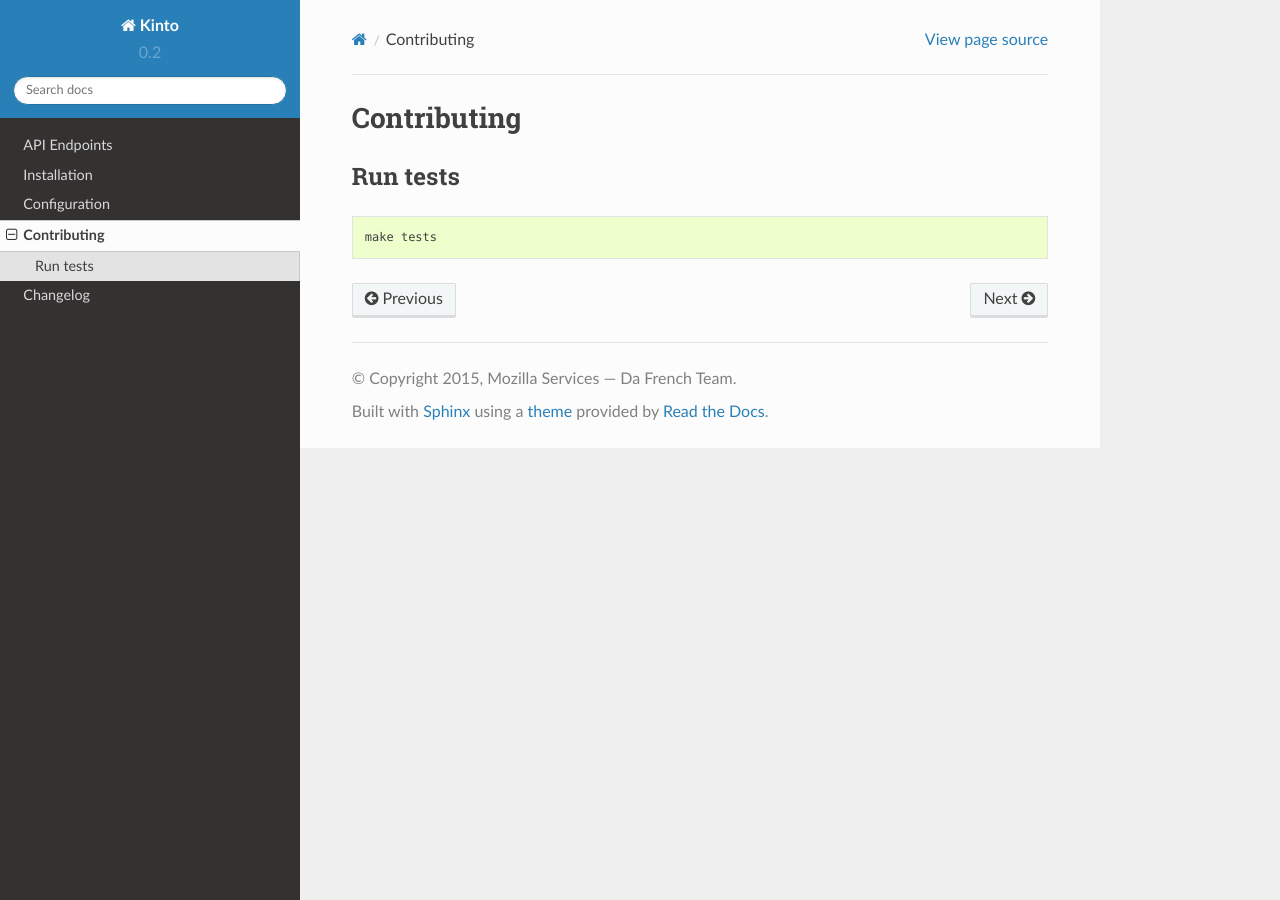
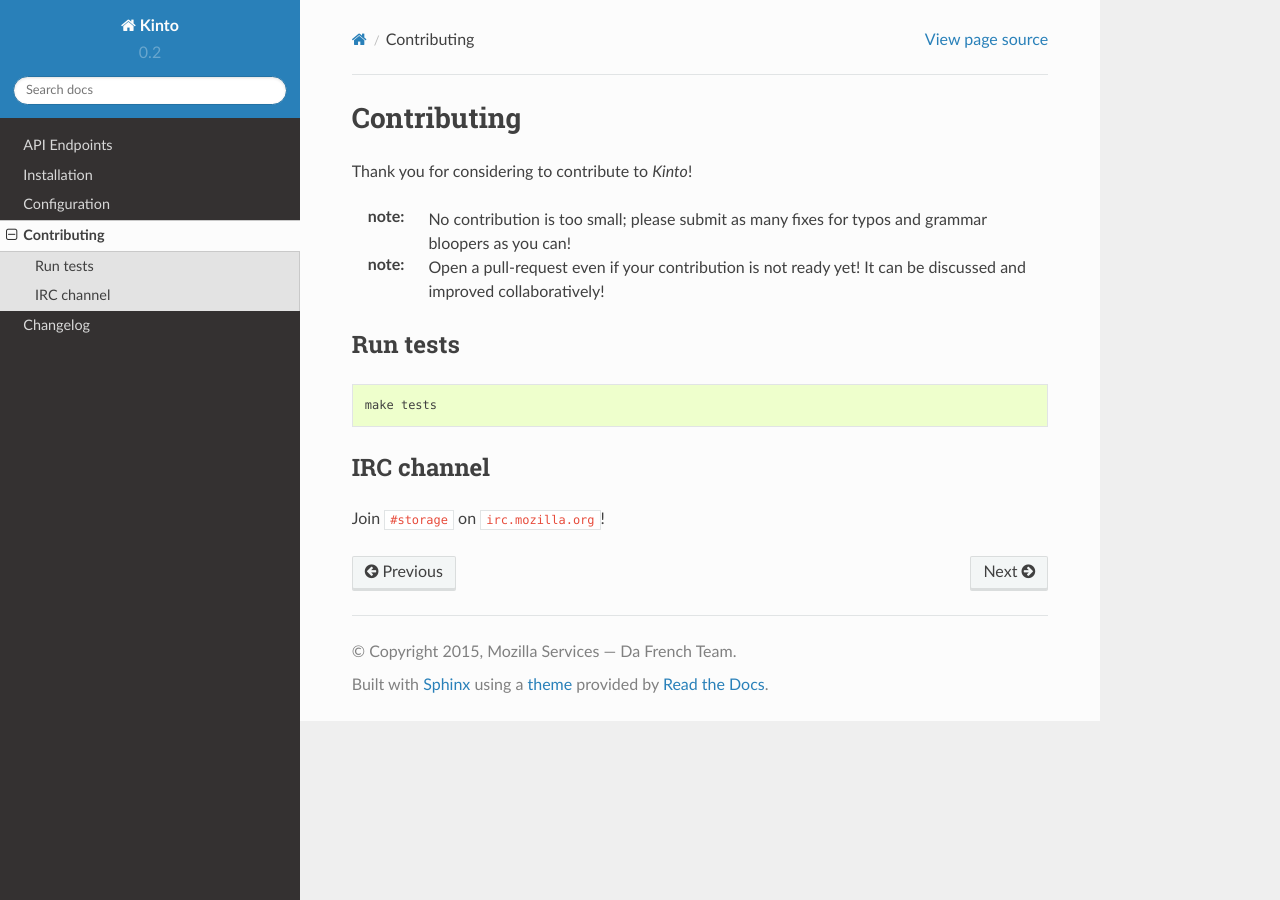
Before and after one commit to Kinto/kinto, a Sphinx documentation site: the page built from docs/contributing.rst, in a window 1280 px wide. Built offline with Sphinx 7.4.7 and the Read the Docs theme 2.0.0, drawn with Linux system fonts in a browser that asks for light colours.

Commit message:
Backport contributing docs

```diff
--- a/docs/contributing.rst
+++ b/docs/contributing.rst
@@ -1,5 +1,17 @@
 Contributing
 ############
+
+Thank you for considering to contribute to *Kinto*!
+
+:note:
+
+    No contribution is too small; please submit as many fixes for typos and
+    grammar bloopers as you can!
+
+:note:
+
+    Open a pull-request even if your contribution is not ready yet! It can
+    be discussed and improved collaboratively!
 
 
 Run tests
@@ -8,3 +20,9 @@ Run tests
 ::
 
     make tests
+
+
+IRC channel
+===========
+
+Join ``#storage`` on ``irc.mozilla.org``!
```
